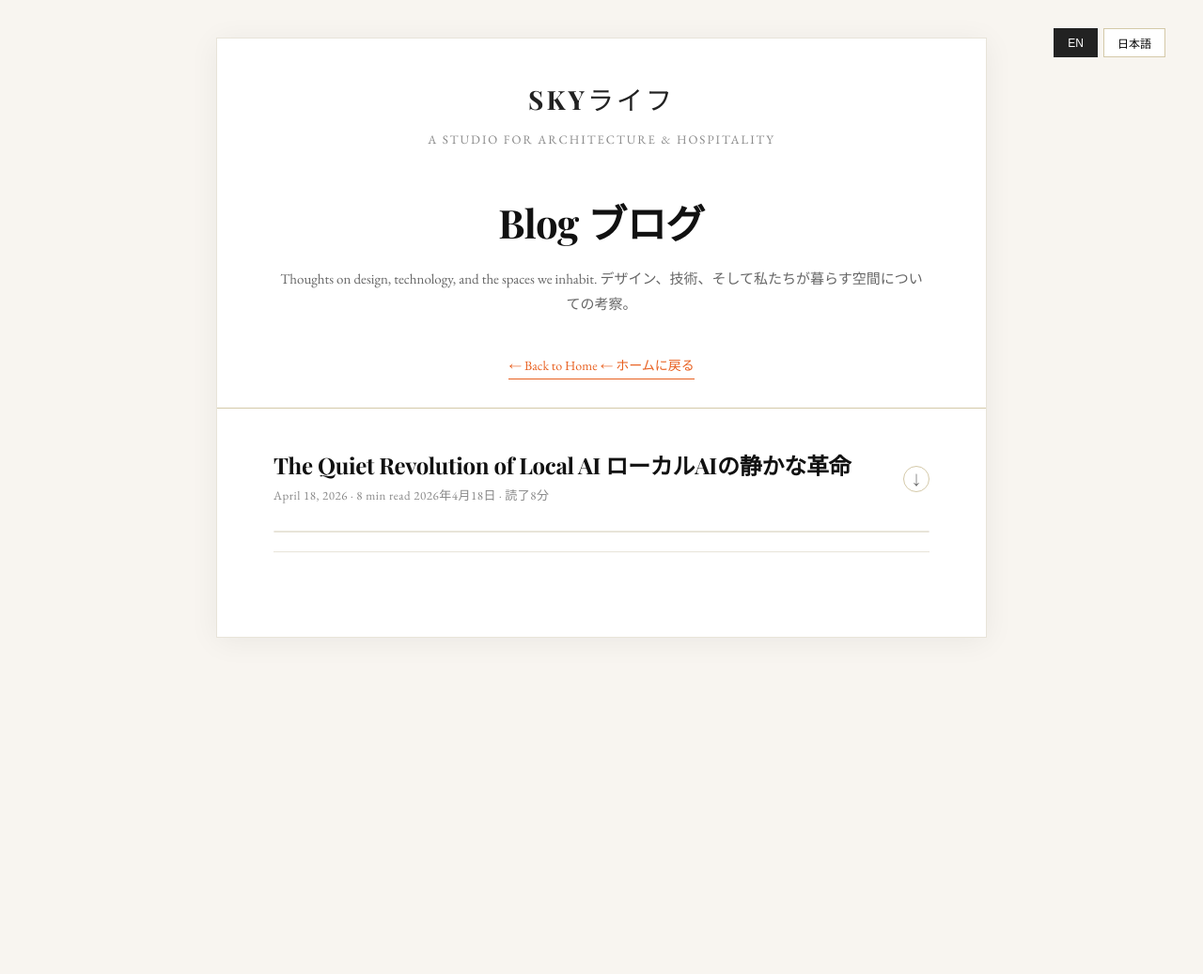
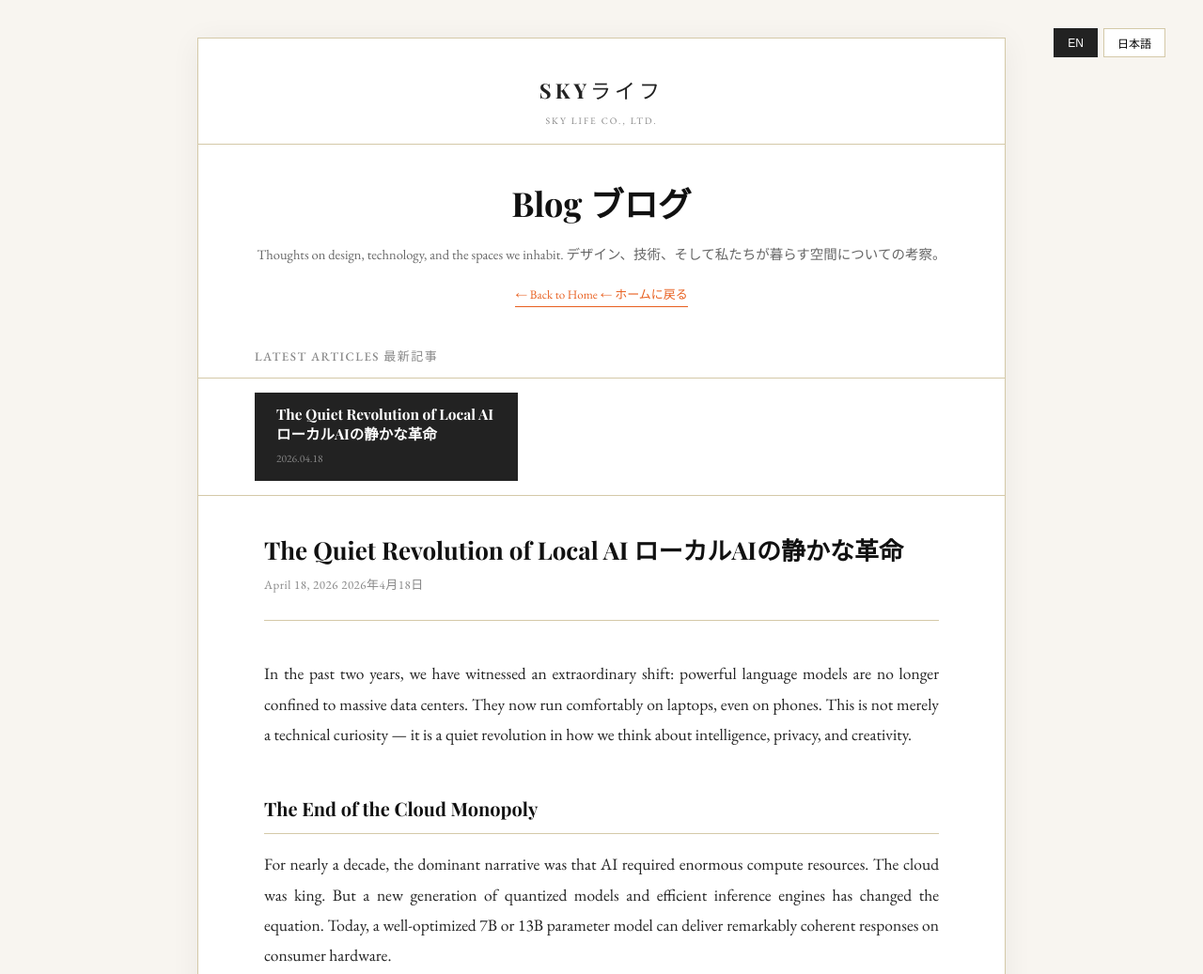
Before and after one commit to Miyazawa-ron/skylife-sakura, a website: page blog.html in a window 1280 px wide. Shown: the top 1037 px of the page at 94% size. Before the commit the page ends 800 px from the top, so only its background shows below. Drawn offline with nearby package versions, Linux system fonts and the light colour scheme.

Commit message:
blog.html 优化：居中logo、标题缩小+日期、内容区3500-8000px滚动、多文章标题横滑结构

```diff
--- a/blog.html
+++ b/blog.html
@@ -5,183 +5,198 @@
   <meta name="viewport" content="width=device-width, initial-scale=1.0">
   <title>blog · SKYライフ株式会社</title>
   <style>
-    @import url('https://fonts.googleapis.com/css2?family=EB+Garamond:wght@400;500;600&amp;family=Playfair+Display:wght@700&amp;display=swap');
+    @import url('https://fonts.googleapis.com/css2?family=EB+Garamond:wght@400;500;600&family=Playfair+Display:wght@700&display=swap');
 
     :root {
       --brand: #E86020;
+      --paper: #f8f5f0;
+      --ink: #222;
+      --rule: #d4c9a8;
     }
 
-    * {
-      margin: 0;
-      padding: 0;
-      box-sizing: border-box;
-    }
+    * { margin: 0; padding: 0; box-sizing: border-box; }
 
     body {
       font-family: 'EB Garamond', Georgia, serif;
-      font-size: 17px;
-      line-height: 1.75;
-      color: #222;
-      background: #f8f5f0;
+      font-size: 17.5px;
+      line-height: 1.82;
+      color: var(--ink);
+      background: var(--paper);
       padding: 40px 20px;
     }
 
     .container {
-      max-width: 820px;
+      max-width: 860px;
       margin: 0 auto;
       background: #fff;
       box-shadow: 0 4px 30px rgba(0,0,0,0.06);
-      border: 1px solid #e8e4d9;
+      border: 1px solid var(--rule);
+    }
+
+    /* Logo */
+    .blog-logo {
+      text-align: center;
+      padding: 35px 0 15px;
+      border-bottom: 1px solid var(--rule);
+    }
+    .blog-logo .logo-text {
+      font-family: 'Playfair Display', Georgia, serif;
+      font-size: 22px;
+      letter-spacing: 4px;
+      color: #222;
+    }
+    .blog-logo .logo-sub {
+      font-size: 10px;
+      letter-spacing: 2px;
+      color: #888;
+      margin-top: 4px;
     }
 
     header {
-      border-bottom: 1px solid #d4c9a8;
-      padding: 40px 60px 30px;
+      padding: 30px 60px 20px;
       text-align: center;
-    }
-
-    .logo {
-      font-family: 'Playfair Display', Georgia, serif;
-      font-size: 28px;
-      letter-spacing: 3px;
-      color: #222;
-      margin-bottom: 8px;
-    }
-
-    .tagline {
-      font-size: 13px;
-      letter-spacing: 2px;
-      color: #888;
-      text-transform: uppercase;
     }
 
     .page-title {
       font-family: 'Playfair Display', Georgia, serif;
-      font-size: 42px;
-      margin: 40px 0 10px;
+      font-size: 36px;
+      margin-bottom: 8px;
       color: #111;
-      letter-spacing: -0.5px;
     }
 
     .page-subtitle {
-      font-size: 15px;
+      font-size: 14.5px;
       color: #666;
-      margin-bottom: 20px;
     }
 
     .back-link {
       display: inline-block;
-      margin-top: 20px;
-      font-size: 14px;
+      margin-top: 18px;
+      font-size: 13px;
       color: var(--brand);
       text-decoration: none;
       border-bottom: 1px solid var(--brand);
-      padding-bottom: 2px;
-      transition: all 0.2s ease;
-    }
-    .back-link:hover {
-      opacity: 0.8;
     }
 
-    .article-list {
-      padding: 20px 60px 60px;
+    /* Article List Header */
+    .article-list-header {
+      padding: 20px 60px 10px;
+      border-bottom: 1px solid var(--rule);
+      display: flex;
+      justify-content: space-between;
+      align-items: center;
     }
 
-    .article-item {
-      border-bottom: 1px solid #e8e4d9;
-      margin-bottom: 30px;
+    .article-list-header h3 {
+      font-size: 13px;
+      letter-spacing: 1.5px;
+      color: #888;
+      font-weight: 500;
+    }
+
+    /* Horizontal scrolling article titles */
+    .article-titles {
+      padding: 15px 60px;
+      overflow-x: auto;
+      white-space: nowrap;
+      scrollbar-width: thin;
+    }
+    .article-titles::-webkit-scrollbar {
+      height: 4px;
+    }
+    .article-titles::-webkit-scrollbar-thumb {
+      background: var(--rule);
+    }
+
+    .article-title-item {
+      display: inline-block;
+      padding: 12px 22px;
+      margin-right: 8px;
+      border: 1px solid var(--rule);
+      background: #fff;
+      cursor: pointer;
+      transition: all 0.2s ease;
+      font-size: 15px;
+      white-space: normal;
+      vertical-align: top;
+      max-width: 280px;
+    }
+    .article-title-item:hover {
+      border-color: var(--brand);
+      background: #faf8f3;
+    }
+    .article-title-item.active {
+      background: #222;
+      color: white;
+      border-color: #222;
+    }
+    .article-title-item .title {
+      font-family: 'Playfair Display', Georgia, serif;
+      font-size: 15.5px;
+      line-height: 1.35;
+      font-weight: 600;
+    }
+    .article-title-item .date {
+      font-size: 11.5px;
+      color: #888;
+      margin-top: 6px;
+      display: block;
+    }
+
+    /* Main Content Area */
+    .article-content-wrapper {
+      padding: 40px 70px;
+      min-height: 3500px;
+      max-height: 8000px;
+      overflow-y: auto;
+      border-top: 1px solid var(--rule);
+      background: #fff;
+    }
+    .article-content-wrapper::-webkit-scrollbar {
+      width: 6px;
+    }
+    .article-content-wrapper::-webkit-scrollbar-thumb {
+      background: #d4c9a8;
     }
 
     .article-header {
-      cursor: pointer;
-      padding: 25px 0;
-      display: flex;
-      justify-content: space-between;
-      align-items: center;
-      transition: all 0.2s ease;
-    }
-    .article-header:hover {
-      background: #faf8f3;
+      margin-bottom: 40px;
+      padding-bottom: 25px;
+      border-bottom: 1px solid var(--rule);
     }
 
-    .article-title {
+    .article-main-title {
       font-family: 'Playfair Display', Georgia, serif;
-      font-size: 24px;
-      line-height: 1.3;
+      font-size: 26px;
+      line-height: 1.35;
       color: #111;
       font-weight: 700;
-      letter-spacing: -0.3px;
+      margin-bottom: 8px;
     }
 
-    .article-meta {
+    .article-date {
       font-size: 13px;
       color: #888;
-      margin-top: 6px;
       letter-spacing: 0.5px;
     }
 
-    .expand-icon {
-      width: 28px;
-      height: 28px;
-      border: 1px solid #d4c9a8;
-      border-radius: 50%;
-      display: flex;
-      align-items: center;
-      justify-content: center;
-      font-size: 16px;
-      color: #666;
-      transition: transform 0.3s ease;
-      flex-shrink: 0;
-      margin-left: 20px;
-    }
-    .article-item.open .expand-icon {
-      transform: rotate(180deg);
-      background: var(--brand);
-      color: white;
-      border-color: var(--brand);
+    .content-body {
+      font-size: 17.5px;
+      line-height: 1.85;
     }
 
-    .article-content {
-      max-height: 0;
-      overflow: hidden;
-      transition: max-height 0.45s cubic-bezier(0.4, 0, 0.2, 1);
-      background: #f9f6f0;
-      border: 1px solid #e8e4d9;
-      border-radius: 4px;
-      margin-bottom: 20px;
+    .content-body h2 {
+      font-family: 'Playfair Display', Georgia, serif;
+      font-size: 20px;
+      margin: 2.2em 0 0.8em;
+      color: #111;
+      border-bottom: 1px solid var(--rule);
+      padding-bottom: 8px;
     }
 
-    .article-content.open {
-      max-height: 420px; /* 双倍长度限制，超出可滚动 */
-    }
-
-    .content-inner {
-      padding: 35px 45px;
-      max-height: 420px;
-      overflow-y: auto;
-      font-size: 17.5px;
-      line-height: 1.82;
-      color: #222;
-    }
-
-    .content-inner::-webkit-scrollbar {
-      width: 6px;
-    }
-    .content-inner::-webkit-scrollbar-thumb {
-      background: #d4c9a8;
-      border-radius: 3px;
-    }
-
-    .content-inner p {
-      margin-bottom: 1.35em;
-    }
-
-    .content-inner h2 {
-      font-family: 'Playfair Display', Georgia, serif;
-      font-size: 21px;
-      margin: 1.8em 0 0.6em;
-      color: #111;
-      letter-spacing: -0.2px;
+    .content-body p {
+      margin-bottom: 1.45em;
+      text-align: justify;
     }
 
     .lang-switch {
@@ -195,7 +210,7 @@
     .lang-btn {
       padding: 6px 14px;
       font-size: 12px;
-      border: 1px solid #d4c9a8;
+      border: 1px solid var(--rule);
       background: white;
       cursor: pointer;
       transition: all 0.2s;
@@ -205,9 +220,16 @@
       color: white;
       border-color: #222;
     }
+
+    .back-home {
+      text-align: center;
+      padding: 30px 0 50px;
+      font-size: 13px;
+    }
   </style>
 </head>
 <body>
+
   <!-- 语言切换 -->
   <div class="lang-switch">
     <button class="lang-btn active" onclick="switchLang('en')">EN</button>
@@ -215,11 +237,15 @@
   </div>
 
   <div class="container">
+
+    <!-- Logo -->
+    <div class="blog-logo">
+      <div class="logo-text">SKYライフ</div>
+      <div class="logo-sub">SKY LIFE CO., LTD.</div>
+    </div>
+
     <!-- 头部 -->
     <header>
-      <div class="logo">SKYライフ</div>
-      <div class="tagline">A Studio for Architecture &amp; Hospitality</div>
-
       <h1 class="page-title">
         <span class="lang-en">Blog</span>
         <span class="lang-ja">ブログ</span>
@@ -228,35 +254,49 @@
         <span class="lang-en">Thoughts on design, technology, and the spaces we inhabit.</span>
         <span class="lang-ja">デザイン、技術、そして私たちが暮らす空間についての考察。</span>
       </p>
-
       <a href="index.html" class="back-link">
         <span class="lang-en">← Back to Home</span>
         <span class="lang-ja">← ホームに戻る</span>
       </a>
     </header>
 
-    <!-- 文章列表 -->
-    <div class="article-list">
+    <!-- 文章标题横向滑动区（支持最多10篇） -->
+    <div class="article-list-header">
+      <h3>
+        <span class="lang-en">LATEST ARTICLES</span>
+        <span class="lang-ja">最新記事</span>
+      </h3>
+    </div>
 
-      <!-- 第一篇文章 -->
-      <div class="article-item" id="article-1">
-        <div class="article-header" onclick="toggleArticle(1)">
-          <div>
-            <div class="article-title">
+    <div class="article-titles">
+      <!-- 第一篇文章标题 -->
+      <div class="article-title-item active" onclick="showArticle(1)">
+        <div class="title">
           <span class="lang-en">The Quiet Revolution of Local AI</span>
           <span class="lang-ja">ローカルAIの静かな革命</span>
         </div>
-            <div class="article-meta">
-              <span class="lang-en">April 18, 2026 · 8 min read</span>
-              <span class="lang-ja">2026年4月18日 · 読了8分</span>
+        <div class="date">2026.04.18</div>
+      </div>
+
+      <!-- 未来文章占位（可继续添加） -->
+    </div>
+
+    <!-- 正文内容区 -->
+    <div class="article-content-wrapper" id="article-content-1">
+      <div class="article-header">
+        <div class="article-main-title">
+          <span class="lang-en">The Quiet Revolution of Local AI</span>
+          <span class="lang-ja">ローカルAIの静かな革命</span>
+        </div>
+        <div class="article-date">
+          <span class="lang-en">April 18, 2026</span>
+          <span class="lang-ja">2026年4月18日</span>
         </div>
       </div>
-          <div class="expand-icon">↓</div>
-        </div>
 
-        <div class="article-content" id="content-1">
-          <div class="content-inner">
-            <!-- 英文版本 -->
+      <div class="content-body">
+
+        <!-- 英文内容 -->
         <div class="lang-content lang-en">
           <p>In the past two years, we have witnessed an extraordinary shift: powerful language models are no longer confined to massive data centers. They now run comfortably on laptops, even on phones. This is not merely a technical curiosity — it is a quiet revolution in how we think about intelligence, privacy, and creativity.</p>
 
@@ -271,7 +311,7 @@
           <p>The tools are still young, but the direction is clear: intelligence is becoming personal again.</p>
         </div>
 
-            <!-- 日文版本 -->
+        <!-- 日文内容 -->
         <div class="lang-content lang-ja" style="display:none;">
           <p>この2年間で、私たちは驚くべき変化を目の当たりにしてきた。強力な言語モデルが、もはや巨大なデータセンターに閉じ込められることはなくなった。今やノートPCやスマートフォン上で快適に動作する。これは単なる技術的な好奇心ではなく、知性・プライバシー・創造性に対する私たちの考え方を変える、静かな革命である。</p>
 
@@ -285,39 +325,21 @@
 
           <p>ツールはまだ若い。しかし方向性は明確だ。知性は再び「個人的なもの」になりつつある。</p>
         </div>
-          </div>
-        </div>
-      </div>
 
       </div>
     </div>
 
+    <div class="back-home">
+      <a href="index.html" style="color:#888; text-decoration:none;">
+        <span class="lang-en">← Return to homepage</span>
+        <span class="lang-ja">← ホームに戻る</span>
+      </a>
+    </div>
+
+  </div>
+
   <script>
-    // 手风琴展开/收起
-    function toggleArticle(id) {
-      const content = document.getElementById('content-' + id);
-      const item = document.getElementById('article-' + id);
-
-      if (content.classList.contains('open')) {
-        content.classList.remove('open');
-        item.classList.remove('open');
-      } else {
-        // 先关闭其他已打开的
-        document.querySelectorAll('.article-content.open').forEach(el => {
-          el.classList.remove('open');
-        });
-        document.querySelectorAll('.article-item.open').forEach(el => {
-          el.classList.remove('open');
-        });
-
-        content.classList.add('open');
-        item.classList.add('open');
-      }
-    }
-
-    // 语言切换
     function switchLang(lang) {
-      // 更新按钮状态
       document.querySelectorAll('.lang-btn').forEach(btn => {
         btn.classList.remove('active');
         if ((lang === 'en' && btn.textContent === 'EN') ||
@@ -326,20 +348,21 @@
         }
       });
 
-      // 切换所有内容显示
       document.querySelectorAll('.lang-content').forEach(el => {
-        if (el.classList.contains('lang-' + lang)) {
-          el.style.display = 'block';
-        } else {
-          el.style.display = 'none';
-        }
+        el.style.display = el.classList.contains('lang-' + lang) ? 'block' : 'none';
       });
     }
 
-    // 初始化：默认显示英文
+    function showArticle(id) {
+      // 未来支持多篇文章时可扩展
+      // 目前只有第一篇
+      document.querySelectorAll('.article-title-item').forEach(el => el.classList.remove('active'));
+      event.currentTarget.classList.add('active');
+    }
+
+    // 默认英文
     document.addEventListener('DOMContentLoaded', () => {
-      // 默认展开第一篇文章（可选）
-      // setTimeout(() => toggleArticle(1), 600);
+      // 可选：默认展开
     });
   </script>
 </body>
```
Lines whose indentation alone changed are shown as unchanged.
